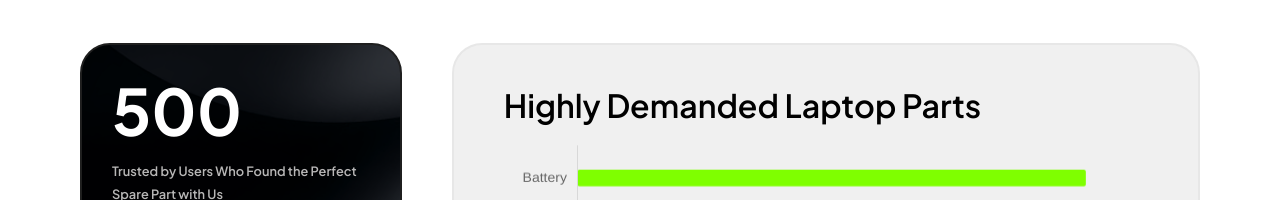
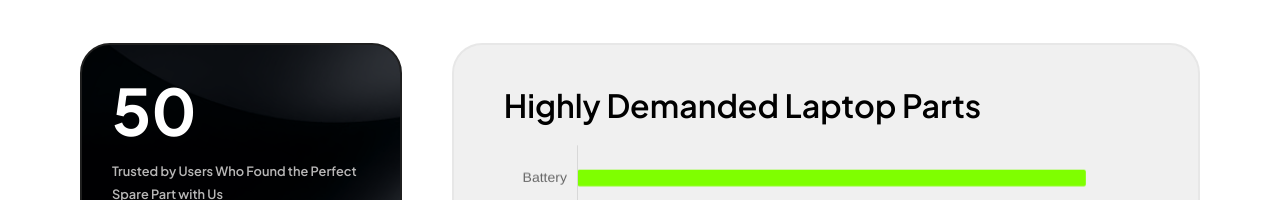
Before and after one commit to RevanandaXD/FitPart, a plain HTML site: page index.html in a window 1280 px wide. Shown: the part 706-906 px from the top of the page. Drawn offline with nearby package versions, Linux system fonts and the light colour scheme.

Commit message:
Update index.html

```diff
--- a/index.html
+++ b/index.html
@@ -64,7 +64,7 @@
 
     <div class="container-data">
       <div class="box-left" data-aos="fade" data-aos-delay="200">
-      <h1 class="count-trusted" data-count="500">
+      <h1 class="count-trusted" data-count="50">
         50<span class="plus">+</span>
       </h1>
       <p class="data-text">
```
